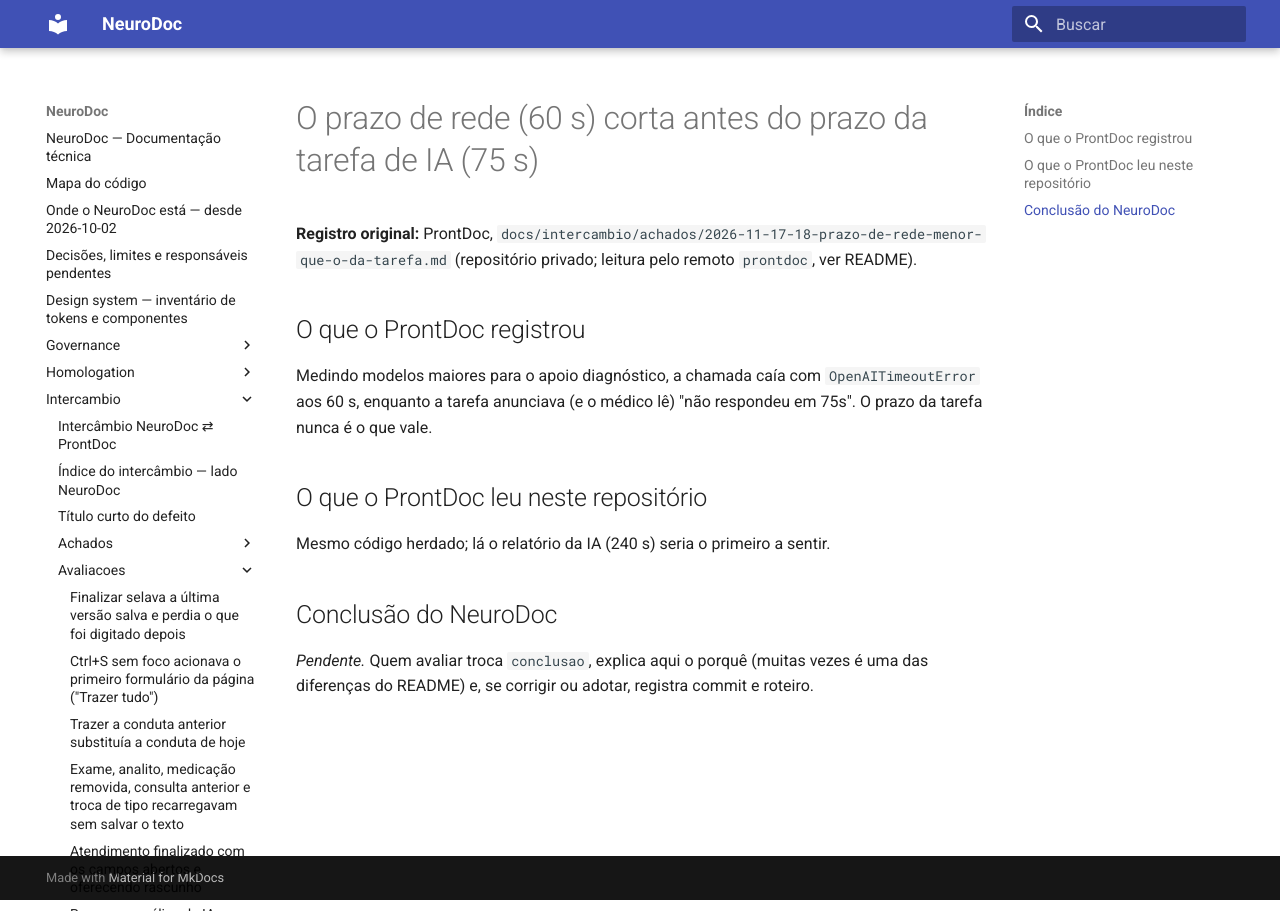
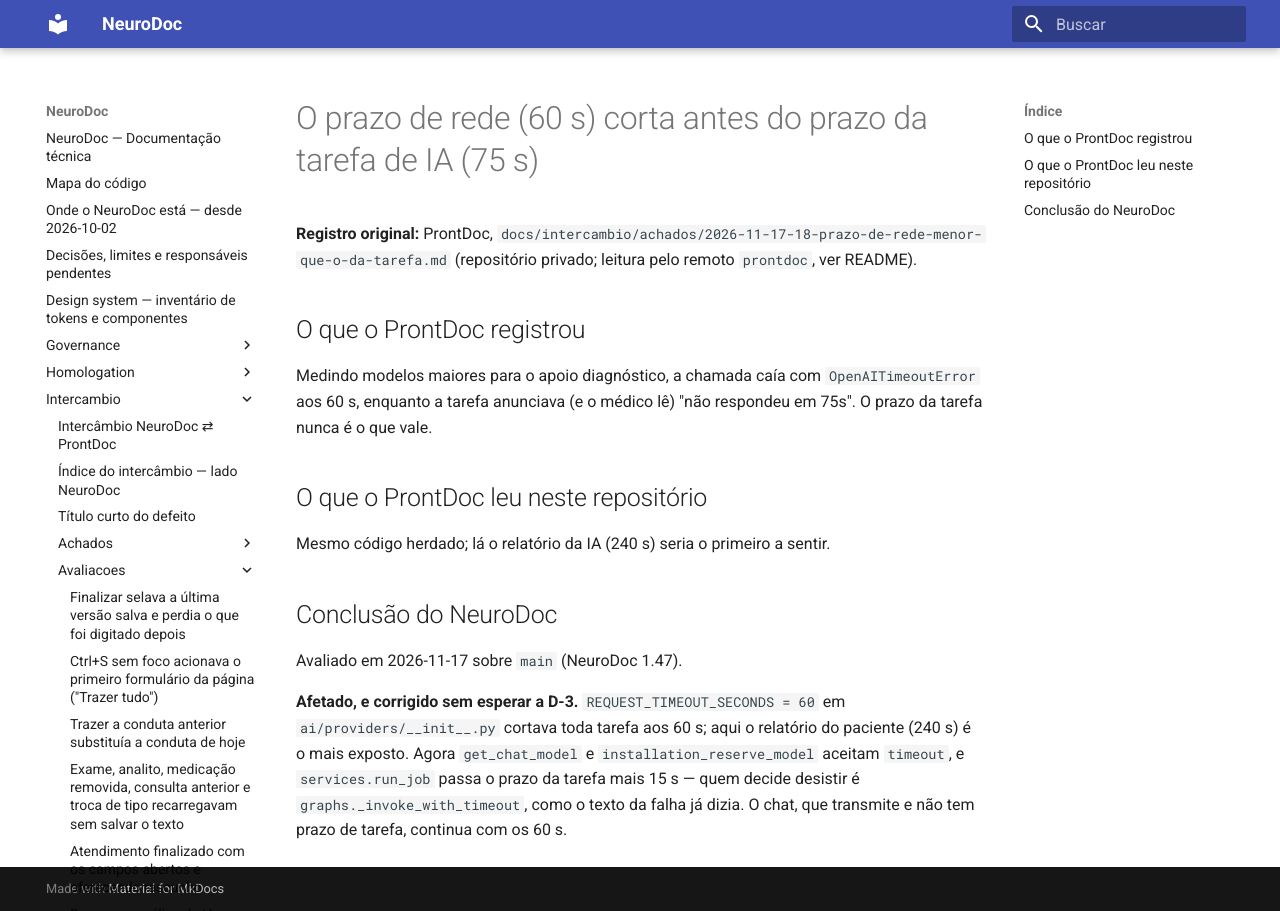
Before and after one commit to ffreua/neurodoc, an MkDocs documentation site: the page built from docs/intercambio/avaliacoes/2026-11-17-18-prazo-de-rede-menor-que-o-da-tarefa.md, in a window 1280 px wide. Built offline with MkDocs 1.6.1 and Material for MkDocs 9.7.7, drawn with Linux system fonts in a browser that asks for light colours.

Commit message:
Intercambio: avaliacao do PD-2026-11-17-18 (afetado, corrigido em 3858ce4)

```diff
--- a/docs/intercambio/avaliacoes/2026-11-17-18-prazo-de-rede-menor-que-o-da-tarefa.md
+++ b/docs/intercambio/avaliacoes/2026-11-17-18-prazo-de-rede-menor-que-o-da-tarefa.md
@@ -3,10 +3,10 @@ avalia: PD-2026-11-17-18
 data_do_registro: 2026-11-17
 tipo: achado
 origem: prontdoc
-conclusao: pendente          # afetado | nao_afetado | ja_corrigido | adotar | nao_adotar | pendente
+conclusao: afetado          # afetado | nao_afetado | ja_corrigido | adotar | nao_adotar | pendente
 leitura_previa: afetado-provavel     # o que o ProntDoc viu ao ler este repositório em 6b84ec5
-commit_aqui:
-roteiro_aqui:
+commit_aqui: 3858ce4
+roteiro_aqui: checks/check_intercambio_prontdoc.py §11
 ---
 
 # O prazo de rede (60 s) corta antes do prazo da tarefa de IA (75 s)
@@ -23,6 +23,12 @@ Medindo modelos maiores para o apoio diagnóstico, a chamada caía com
 Mesmo código herdado; lá o relatório da IA (240 s) seria o primeiro a sentir.
 
 ## Conclusão do NeuroDoc
-_Pendente._ Quem avaliar troca `conclusao`, explica aqui o porquê (muitas
-vezes é uma das diferenças do README) e, se corrigir ou adotar, registra
-commit e roteiro.
+Avaliado em 2026-11-17 sobre `main` (NeuroDoc 1.47).
+
+**Afetado, e corrigido sem esperar a D-3.** `REQUEST_TIMEOUT_SECONDS = 60`
+em `ai/providers/__init__.py` cortava toda tarefa aos 60 s; aqui o relatório
+do paciente (240 s) é o mais exposto. Agora `get_chat_model` e
+`installation_reserve_model` aceitam `timeout`, e `services.run_job` passa o
+prazo da tarefa mais 15 s — quem decide desistir é
+`graphs._invoke_with_timeout`, como o texto da falha já dizia. O chat, que
+transmite e não tem prazo de tarefa, continua com os 60 s.
```
Also changed, not shown: docs/intercambio/INDICE.md (+1 -1 lines).
